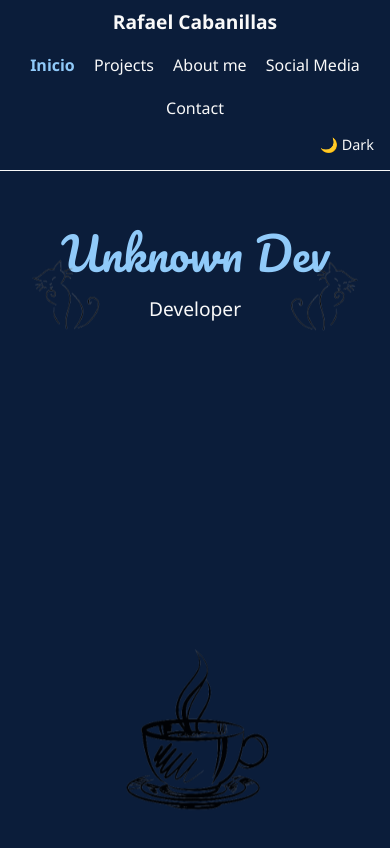
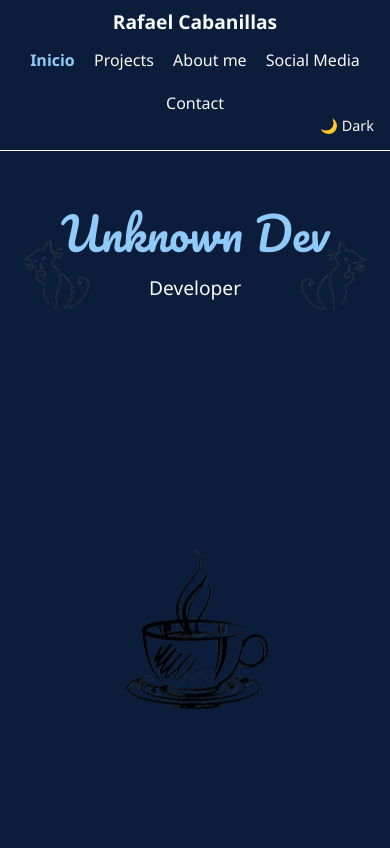
Before and after one commit to Rafa-Caba/my-portfolio, a React (Vite) app: page / in a window 390 px wide. Shown: the top 848 px of the page. Built offline with nearby package versions, Linux system fonts and the light colour scheme; no server answers; a web font is replaced by a local one.

Commit message:
Adjust: Styles were adjusted in mobile size

```diff
--- a/src/styles/NavbarStyles.ts
+++ b/src/styles/NavbarStyles.ts
@@ -17,7 +17,7 @@ export const NavContainer = styled.nav<{ $scrolled: boolean; $hidden: boolean }>
   @media (max-width: 768px) {
     flex-direction: column;
     align-items: center;
-    gap: 0.5rem;
+    gap: 0rem;
     padding: 0.5rem 1rem;
   }
 `;
@@ -36,7 +36,8 @@ export const NavLinks = styled.div`
   gap: 1.2rem;
 
   @media (max-width: 768px) {
-    margin-top: 0.5rem;
+    margin-top: 0.7rem;
+    margin-bottom: 0;
     flex-wrap: wrap;
     justify-content: center;
   }
@@ -61,6 +62,6 @@ export const ToggleTheme = styled.button`
 
   @media (max-width: 768px) {
     align-self: flex-end;
-    margin: 0.4rem 0rem;
+    margin: 0rem 0rem 0.3rem 0rem;
   }
 `;
--- a/src/styles/admin/VisitStyles.ts
+++ b/src/styles/admin/VisitStyles.ts
@@ -3,12 +3,22 @@ import styled from 'styled-components';
 
 export const VisitsContainer = styled.div`
   padding: 2rem;
+
+  @media (max-width: 768px) {
+    padding: 0.7rem;
+  }
 `;
 
 export const VisitHeader = styled.h2`
   font-size: 1.4rem;
   margin-top: 2rem;
   margin-bottom: 1rem;
+
+  @media (max-width: 768px) {
+    font-size: 1rem;
+    margin-top: 1rem;
+    margin-bottom: 1rem;
+  }
 `;
 
 export const CardVisit = styled.div`
--- a/src/styles/public/ContactStyles.tsx
+++ b/src/styles/public/ContactStyles.tsx
@@ -7,7 +7,7 @@ export const ContactWrapper = styled.section`
 `;
 
 export const ContactBox = styled.div`
-  max-width: 700px;
+  max-width: 670px;
   margin: 0 auto;
   background: ${({ theme }) => theme.cardBackground};
   padding: 2rem;
@@ -24,6 +24,17 @@ export const ContactItem = styled.p`
   svg {
     margin-right: 0.75rem;
     color: ${({ theme }) => theme.primary};
+    font-size: 1.8rem;
+  }
+
+  @media (max-width: 768px) {
+    font-size: 1rem;
+
+    svg {
+      margin-right: 0.75rem;
+      color: ${({ theme }) => theme.primary};
+      font-size: 1.4rem;
+    }
   }
 `;
 
--- a/src/styles/public/HeroStyles.ts
+++ b/src/styles/public/HeroStyles.ts
@@ -62,7 +62,7 @@ export const StyledCat = styled(CatSvg)`
 
     @media (max-width: 768px) {
         top: -20px;
-        left: 10px;
+        left: 0px;
         width: 80px;
     }
 `;
@@ -78,7 +78,7 @@ export const StyledPaw = styled(PawSvg)`
 
     @media (max-width: 768px) {
         top: -20px;
-        right: 10px;
+        right: 0px;
         width: 80px;
     }
 `;
@@ -99,7 +99,7 @@ export const StyledCoffee = styled(CoffeeSvg)`
   }
 
   @media (max-width: 480px) {
-    top: 400px;
+    top: 320px;
     width: 200px;
   }
 `;
--- a/src/styles/public/ProjectsStyles.tsx
+++ b/src/styles/public/ProjectsStyles.tsx
@@ -23,6 +23,6 @@ export const Card = styled(motion.div)`
 export const EndImage = styled.img`
     margin: 3rem auto;
     display: block;
-    max-width: 300px;
+    max-width: 150px;
     opacity: 0.6;
 `;
```
